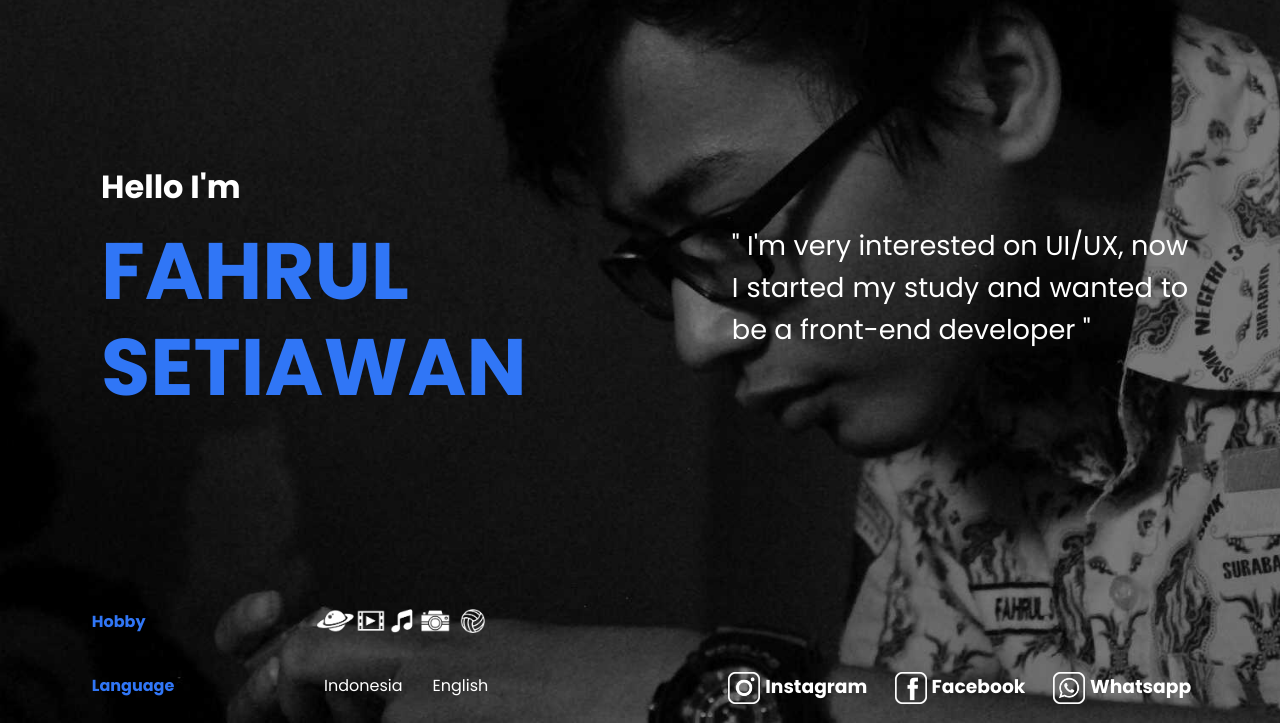
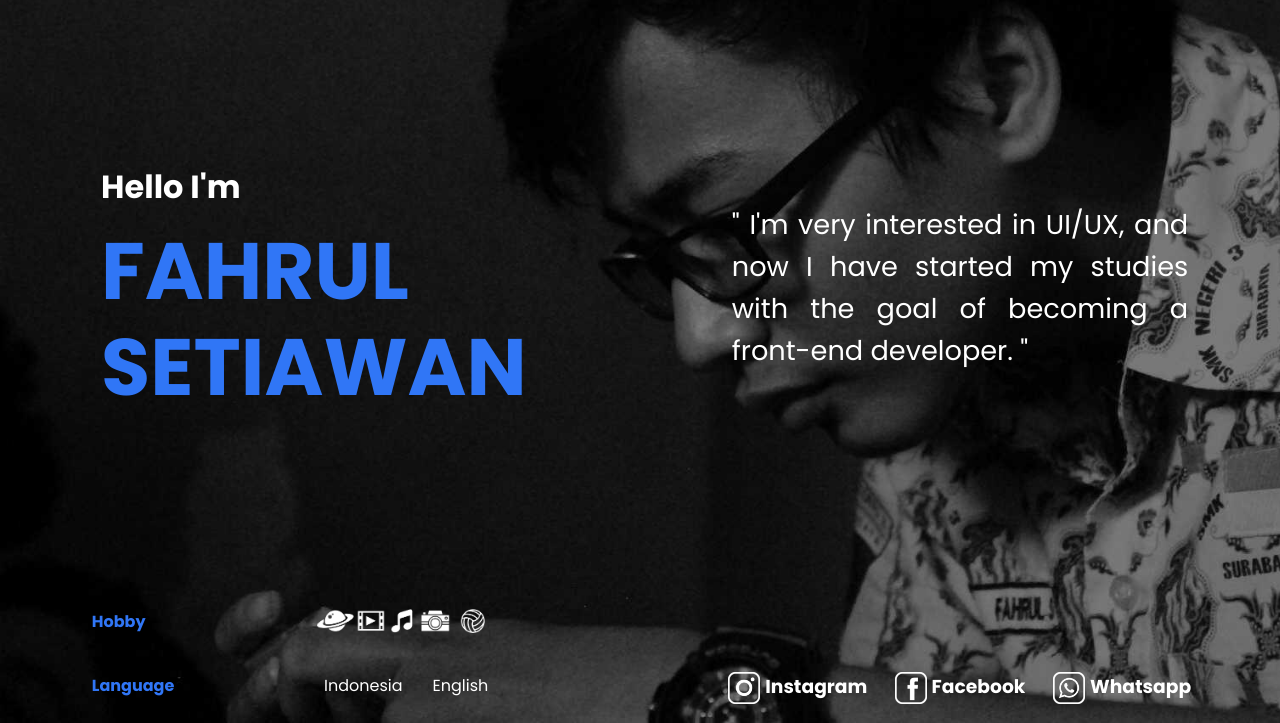
Before and after one commit to fahrulsn/public, a plain HTML site: page biodata/index.html in a window 1280 px wide. Shown: the part 77-800 px from the top of the page. Drawn offline with Linux system fonts and the light colour scheme.

Commit message:
ganti kata kata

```diff
--- a/biodata/index.html
+++ b/biodata/index.html
@@ -50,7 +50,7 @@
 			</div>
 			<div class="half">
 				<div class="word">
-					<p style="font-size: 1.7em">  " I'm very interested on UI/UX,  now I started my study and wanted to be a front-end developer "  </p>
+					<p style="font-size: 1.7em">  " I'm very interested in UI/UX, and now I have started my studies with the goal of becoming a front-end developer. "  </p>
 				</div>
 				<div id="sosmed">
 					<div class="in-sosmed">
```
